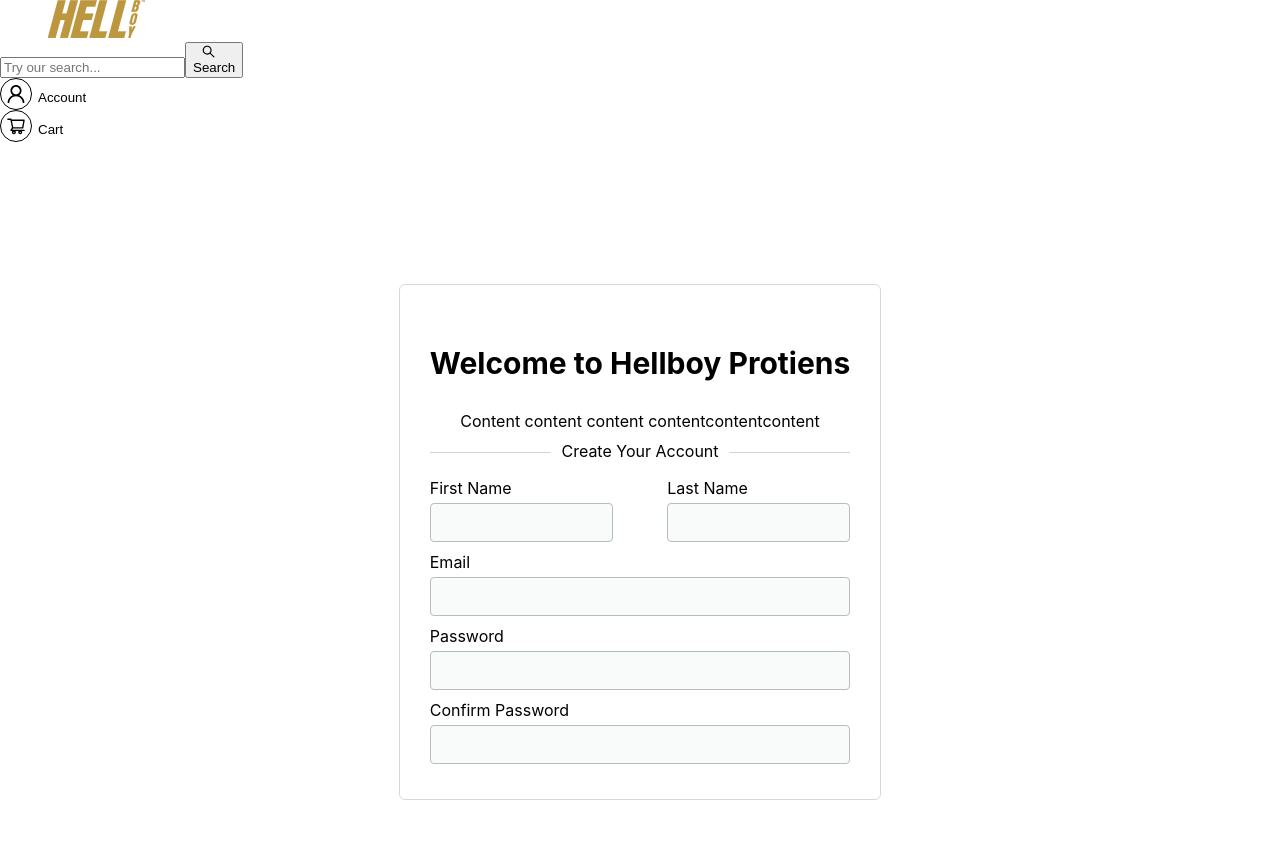
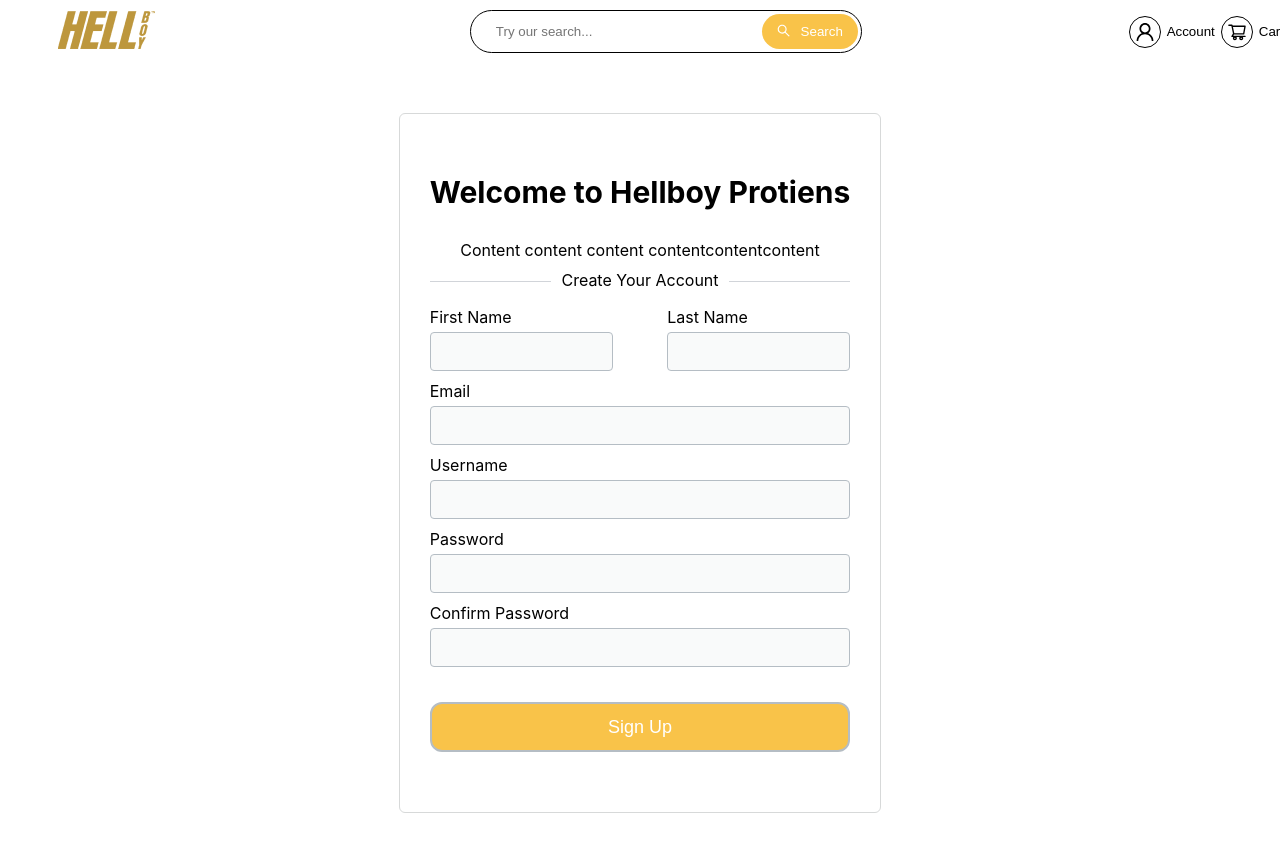
Before and after one commit to Utkarsh-88034/saddweb-ecom, a React (Create React App) app: page /signup in a window 1280 px wide. Shown: the top 852 px of the page. Built offline with nearby package versions, Linux system fonts and the light colour scheme.

Commit message:
register api done

```diff
--- a/src/Main/login.js
+++ b/src/Main/login.js
@@ -1,8 +1,16 @@
-import useStore from "../store";
+export const loginSubmitHandeler = (email, password, action) => {
+  const cred = { email, password };
+  action(cred);
+};
 
-const login = useStore((state) => state.login);
-
-export const loginSubmitHandeler = (email, password) => {
-  const cred = { email: email, password: password };
-  login(cred);
+export const signupSubmitHandler = (
+  name,
+  email,
+  user_name,
+  password,
+  is_admin,
+  action
+) => {
+  const cred = { name, email, user_name, password, is_admin };
+  action(cred);
 };
--- a/src/store.js
+++ b/src/store.js
@@ -19,6 +19,7 @@
   getAllProduct: async () => {
     try {
       const res = await axios.get("/api/product/getproduct/");
+      console.log(res.data);
       set({ AllProducts: res.data.data });
     } catch (error) {}
   },
@@ -44,15 +45,21 @@
 
   register: async (cred) => {
     try {
-      const res = await axios.post("/api/aut/register", cred);
-    } catch (error) {}
+      const res = await axios.post("/api/auth/register", cred);
+    } catch (error) {
+      console.log("error");
+    }
   },
 
   login: async (cred) => {
     try {
       const res = await axios.get("/api/auth/login", cred);
+      console.log(cred);
+
       set({ LoginUser: res.data.data });
-    } catch (error) {}
+    } catch (error) {
+      console.log("first");
+    }
   },
 
   addProduct: async (proddetails) => {
--- a/src/views/LoginCart.jsx
+++ b/src/views/LoginCart.jsx
@@ -1,8 +1,13 @@
 import React from "react";
 import TopNav from "../components/Navbar/TopNav";
 import styled from "styled-components";
+import useStore from "../store";
+import { loginSubmitHandeler } from "../Main/login";
 
 const LoginCart = () => {
+  const login = useStore((state) => state.login);
+  const loginUser = useStore((state) => state.LoginUser);
+  console.log(loginUser);
   const BoxContainer = styled.div`
     display: flex;
     align-items: center;
@@ -31,18 +36,18 @@
     margin: 20px 0;
     line-height: 0.1em;
   `;
-  const Form = styled.form`
+  const LoginForm = styled.form`
     display: flex;
     flex-direction: column;
   `;
-  const Input = styled.input`
+  const LoginInput = styled.input`
     background: #f9fafa;
     border-radius: 4px;
     border: 1px solid #b5bdc4;
     margin-bottom: 5px;
     height: 35px;
   `;
-  const Label = styled.label`
+  const InputLabel = styled.label`
     text-align: left;
     margin: 5px 0;
   `;
@@ -73,7 +78,7 @@
     display: flex;
     border: 2px solid #b5bdc4;
     border-radius: 12px;
-    width: 90%;
+    width: 100%;
     margin: 30px auto;
     justify-content: center;
     align-items: center;
@@ -97,11 +102,16 @@
               Have a password? Continue with your email address
             </StrikeHead>
           </Span>
-          <Form>
-            <Label>Email</Label>
-            <Input type="email" />
-            <Label>password</Label>
-            <Input type="email" />
+          <LoginForm
+            onSubmit={(e) => {
+              e.preventDefault();
+              loginSubmitHandeler("azhar@gmail.comm", "123", login);
+            }}
+          >
+            <InputLabel>Email</InputLabel>
+            <LoginInput type="email" />
+            <InputLabel>password</InputLabel>
+            <LoginInput type="email" />
             <Check>
               <input type="checkbox" />{" "}
               <p
@@ -113,10 +123,9 @@
                 Remember me
               </p>
             </Check>
-            <InputBtn type="submit" />
             <FPass>I forgot my password</FPass>
             <CheckoutButton type="submit">Sign In</CheckoutButton>
-          </Form>
+          </LoginForm>
         </Box>
       </BoxContainer>
     </>
--- a/src/views/Signup.jsx
+++ b/src/views/Signup.jsx
@@ -1,7 +1,20 @@
-import React from "react";
+import React, { useEffect, useRef } from "react";
 import TopNav from "../components/Navbar/TopNav";
 import styled from "styled-components";
+import usestore from "../store";
+import { signupSubmitHandler } from "../Main/login";
+import { useNavigate } from "react-router-dom";
 const Signup = () => {
+  const signup = usestore((state) => state.register);
+  const email = useRef();
+  const userName = useRef();
+  const password = useRef();
+  const isAdmin = useRef();
+  const fname = useRef();
+  const lname = useRef();
+
+  const navigate = useNavigate();
+
   const BoxContainer = styled.div`
     display: flex;
     align-items: center;
@@ -73,6 +86,22 @@
   height: 35px;
   cursor: pointer;
 `;
+  const CheckoutButton = styled.button`
+    display: flex;
+    border: 2px solid #b5bdc4;
+    border-radius: 12px;
+    width: 100%;
+    margin: 30px auto;
+    justify-content: center;
+    align-items: center;
+    height: 50px;
+    padding: 5px 0;
+    background: #f9c349;
+    color: #ffffff;
+    font-weight: 500;
+    font-size: 18px;
+    cursor: pointer;
+  `;
   return (
     <>
       <TopNav />
@@ -83,26 +112,40 @@
           <Span>
             <StrikeHead>Create Your Account</StrikeHead>
           </Span>
-          <Form>
+          <Form
+            onSubmit={(e) => {
+              e.preventDefault();
+              signupSubmitHandler(
+                `${fname.current.value} ${lname.current.value}`,
+                email.current.value,
+                userName.current.value,
+                password.current.value,
+                true,
+                signup
+              );
+              navigate("/login/");
+            }}
+          >
             <Name>
               <Namein>
                 <Label>First Name</Label>
-                <Input type="text" />
+                <Input type="text" ref={fname} />
               </Namein>
               <Namein>
                 <Label>Last Name</Label>
-                <Input type="text" />
+                <Input type="text" ref={lname} />
               </Namein>
             </Name>
 
             <Label>Email</Label>
-            <Input type="email" />
+            <Input type="email" ref={email} />
+            <Label>Username</Label>
+            <Input type="text" ref={userName} />
             <Label>Password</Label>
-            <Input type="password" />
+            <Input type="password" ref={password} />
             <Label>Confirm Password</Label>
             <Input type="password" />
-
-            <InputBtn type="submit" value="Create Account" />
+            <CheckoutButton type="submit">Sign Up</CheckoutButton>
           </Form>
         </Box>
       </BoxContainer>
--- a/src/views/allProducts.jsx
+++ b/src/views/allProducts.jsx
@@ -52,6 +52,7 @@
   `;
   const allProducts = useStore((state) => state.AllProducts);
   const getAllProducts = useStore((state) => state.getAllProduct);
+  console.log(allProducts);
   useEffect(() => {
     getAllProducts();
   }, []);
@@ -80,7 +81,7 @@
           <FilterBox>Showing All Results</FilterBox>
         </ProductContainerHead>
         <BestSellerProd>
-          {allProducts.map((prod) => (
+          {allProducts?.map((prod) => (
             <ProductCard
               price={prod.price}
               originalPrice={prod.price}
@@ -89,7 +90,6 @@
               productImage={prod.url[0]}
             />
           ))}
-          x
         </BestSellerProd>
       </ProductContainer>
       <div
```
